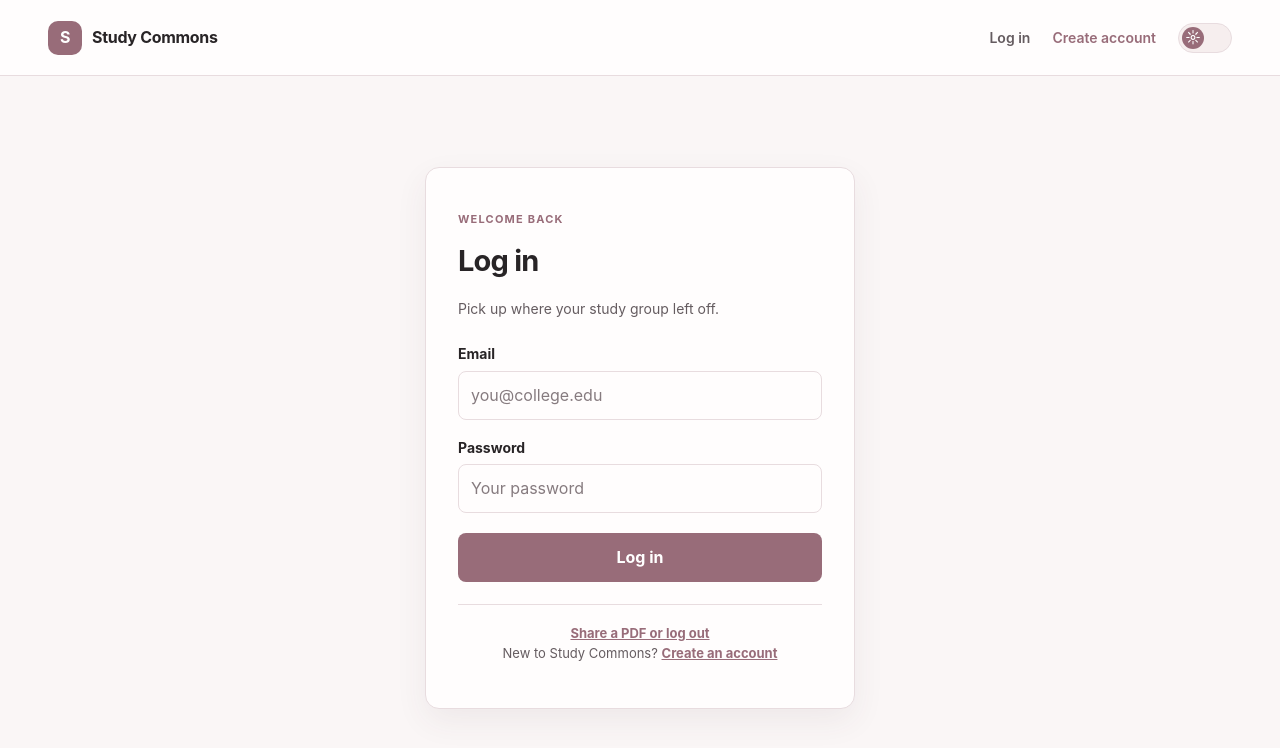
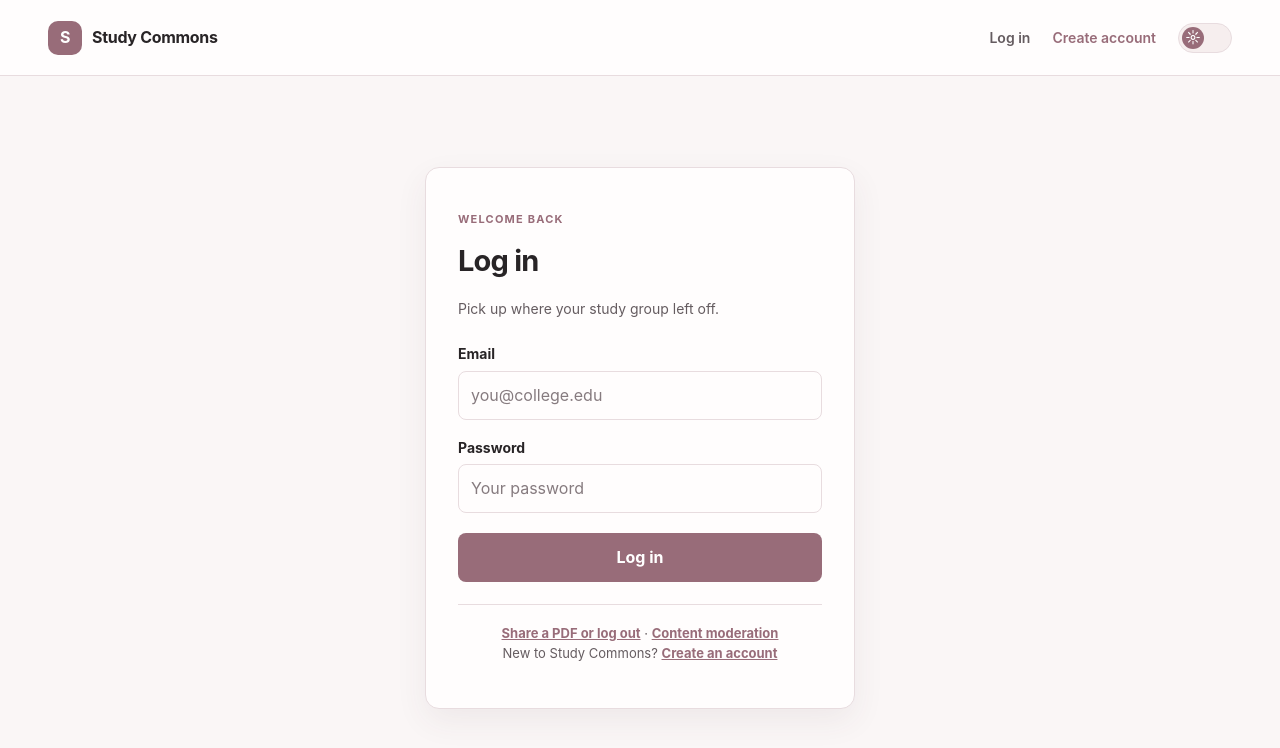
Before and after one commit to Chandak06/SE-JF-10, a React (Vite) app in the folder frontend/: page /login in a window 1280 px wide. Shown: the top 748 px of the page. Built offline with nearby package versions, Linux system fonts and the light colour scheme; no server answers.

Commit message:
CSMQ-29 CSMQ-31 CSMQ-33 Sprint 2: frontend/src/pages/LoginPage.tsx

```diff
--- a/frontend/src/pages/LoginPage.tsx
+++ b/frontend/src/pages/LoginPage.tsx
@@ -9,5 +9,5 @@ export default function LoginPage() {
   async function submit(event: FormEvent) { event.preventDefault(); const found = validateLogin(email, password); setErrors(found); setMessage(''); if (Object.keys(found).length) return
     setLoading(true); try { await login({ email, password }); setMessage('You’re signed in. This study space is ready for you.') } catch (error) { setMessage(error instanceof Error ? error.message : 'Login failed. Please try again.') } finally { setLoading(false) }
   }
-  return <div className={styles.wrap}><section className={styles.card}><p className={styles.eyebrow}>WELCOME BACK</p><h1>Log in</h1><p className={styles.intro}>Pick up where your study group left off.</p><form className={styles.form} onSubmit={submit} noValidate>{message && <div role="status" aria-live="polite" className={`${styles.message} ${message.startsWith('You’re signed') ? styles.success : styles.error}`}>{message}</div>}<FormField label="Email" name="email" type="email" autoComplete="email" placeholder="you@college.edu" value={email} onChange={(e) => setEmail(e.target.value)} error={errors.email} /><FormField label="Password" name="password" type="password" autoComplete="current-password" placeholder="Your password" value={password} onChange={(e) => setPassword(e.target.value)} error={errors.password} /><button className={styles.submit} type="submit" disabled={loading}>{loading ? 'Logging in…' : 'Log in'}</button></form><p className={styles.switch}><Link to="/materials">Share a PDF or log out</Link><br />New to Study Commons? <Link to="/register">Create an account</Link></p></section></div>
+  return <div className={styles.wrap}><section className={styles.card}><p className={styles.eyebrow}>WELCOME BACK</p><h1>Log in</h1><p className={styles.intro}>Pick up where your study group left off.</p><form className={styles.form} onSubmit={submit} noValidate>{message && <div role="status" aria-live="polite" className={`${styles.message} ${message.startsWith('You’re signed') ? styles.success : styles.error}`}>{message}</div>}<FormField label="Email" name="email" type="email" autoComplete="email" placeholder="you@college.edu" value={email} onChange={(e) => setEmail(e.target.value)} error={errors.email} /><FormField label="Password" name="password" type="password" autoComplete="current-password" placeholder="Your password" value={password} onChange={(e) => setPassword(e.target.value)} error={errors.password} /><button className={styles.submit} type="submit" disabled={loading}>{loading ? 'Logging in…' : 'Log in'}</button></form><p className={styles.switch}><Link to="/materials">Share a PDF or log out</Link> · <Link to="/admin">Content moderation</Link><br />New to Study Commons? <Link to="/register">Create an account</Link></p></section></div>
 }
```
